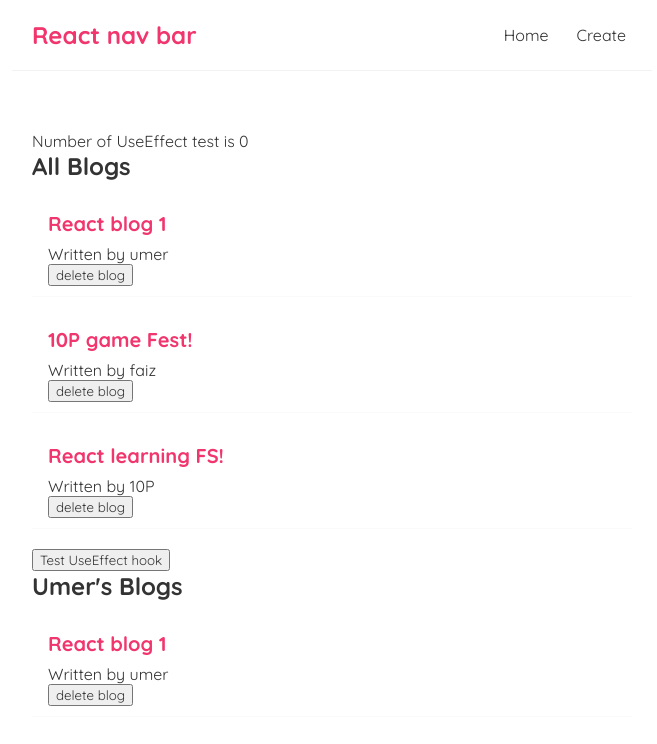
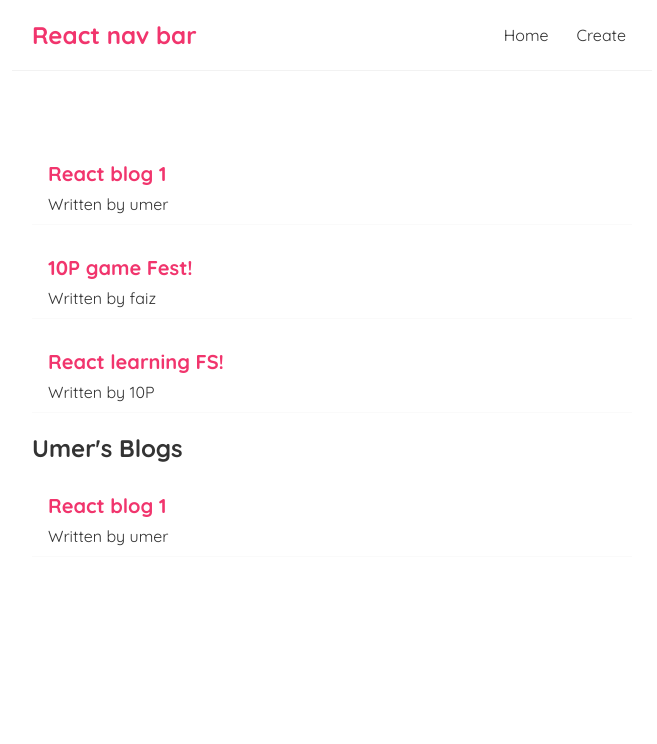
Before and after one commit to umerfaiz10p/react-learning-boiler, a React (Create React App) app: page / in a window 1280 px wide. Shown: the top 744 px of the page, without its empty margins (308-965 px from the left). Built offline with nearby package versions, Linux system fonts and the light colour scheme; data requests are answered from the project's data file.

Commit message:
fetching data from a db, json server dynamic data display

```diff
--- /dev/null
+++ b/data/db.json
@@ -0,0 +1,7 @@
+{
+    "blogs": [
+        { "title": "React blog 1", "body": "lorem ipsum...", "author": "umer", "id": 1 },
+        { "title": "10P game Fest!", "body": "lorem ipsum...", "author": "faiz", "id": 2 },
+        { "title": "React learning FS!", "body": "lorem ipsum...", "author": "10P", "id": 3 }
+      ]
+}
--- a/src/components/BlogList.js
+++ b/src/components/BlogList.js
@@ -1,4 +1,4 @@
-const BlogList = ({ blogs, title, handleDelete}) => {
+const BlogList = ({ blogs, title }) => {
     // const blogs = props.blogs;
     // const title = props.title;
     // console.log(blogs);
@@ -10,7 +10,7 @@
           <div className="blog-preview" key={blog.id} >
             <h2>{ blog.title }</h2>
             <p>Written by { blog.author }</p>
-            <button onClick={() => handleDelete(blog.id)}>delete blog</button>
+            {/* <button onClick={() => handleDelete(blog.id)}>delete blog</button> */}
           </div>
         ))}
       </div>
--- a/src/components/Home.js
+++ b/src/components/Home.js
@@ -2,30 +2,22 @@
 import BlogList from "./BlogList";
 
 const Home = () => {
-  const [blogs, setBlogs] = useState([
-    { title: 'React blog 1', body: 'lorem ipsum...', author: 'umer', id: 1 },
-    { title: '10P game Fest!', body: 'lorem ipsum...', author: 'faiz', id: 2 },
-    { title: 'React learning FS!', body: 'lorem ipsum...', author: '10P', id: 3 }
-  ])
-
-  const handleDelete = (id) => {
-    const newBlogs = blogs.filter(blog => blog.id !== id);
-    setBlogs(newBlogs);
-  }
-
-  let [count, setName] = useState(0);
+  const [blogs, setBlogs] = useState(null)
 
   useEffect(() => {
-    console.log('use effect ran');
-  }, [count])
+    fetch('http://localhost:8000/blogs')
+      .then(res => {
+        return res.json();
+      })
+      .then(data => {
+        setBlogs(data);
+      })
+  }, [])
 
   return (
     <div className="home">
-      <p>Number of UseEffect test is {count}</p>
-      <BlogList blogs={blogs} title="All Blogs" handleDelete={handleDelete} />
-      <button onClick={() => setName(++count)}>Test UseEffect hook</button>
-      <BlogList blogs={blogs.filter(blog => blog.author === 'umer')} title="Umer's Blogs" handleDelete={handleDelete}/>
-
+      {blogs && <BlogList blogs={blogs} />}
+      {blogs && <BlogList blogs={blogs.filter(blog => blog.author === 'umer')} title="Umer's Blogs"/>}
     </div>
   );
 }
```
